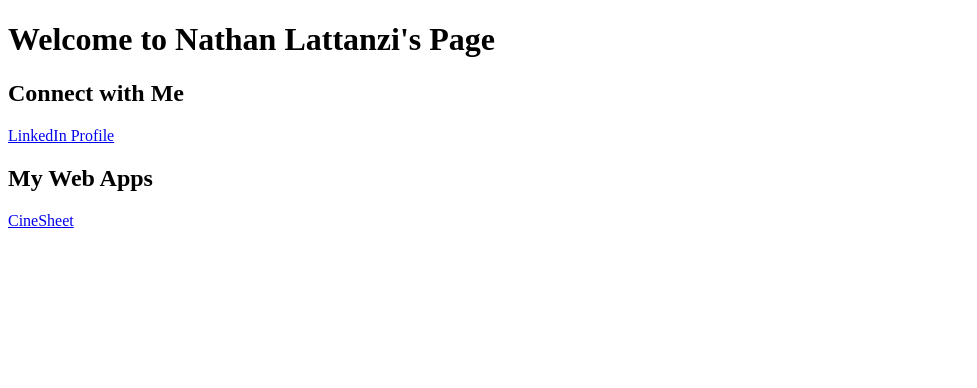
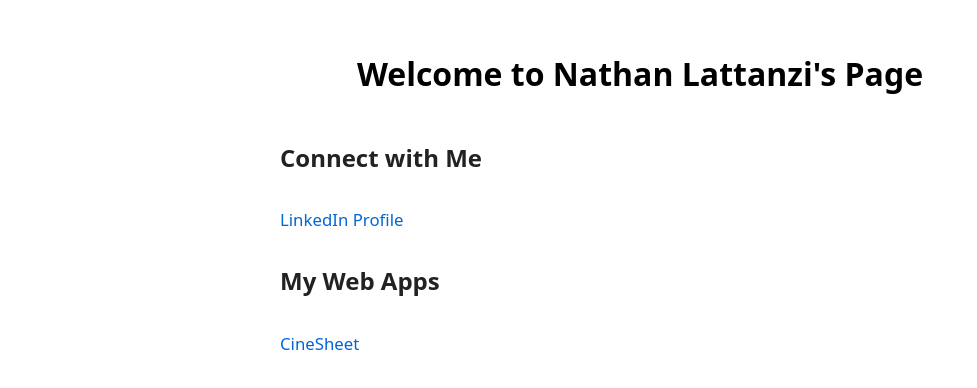
Before and after one commit to web-nlattanzi/Nathan-splash, a plain HTML site: page index.html in a window 1280 px wide. Shown: the whole page, without its empty margins (0-977 px from the left). Drawn offline with Linux system fonts and the light colour scheme.

Commit message:
Restyle page and update layout

```diff
--- a/index.html
+++ b/index.html
@@ -2,7 +2,15 @@
 <html lang="en">
 <head>
   <meta charset="UTF-8">
+  <meta name="viewport" content="width=device-width, initial-scale=1.0">
   <title>Nathan Lattanzi</title>
+  <style>
+    body { font-family: system-ui, -apple-system, Arial, sans-serif; max-width: 720px; margin: 48px auto; padding: 0 20px; line-height: 1.6; }
+    h1 { text-align: center; margin-bottom: 40px; }
+    h2 { margin-top: 28px; color: #222; }
+    a { display: inline-block; margin-top: 10px; font-size: 1.05rem; color: #0366d6; text-decoration: none; }
+    a:hover { text-decoration: underline; }
+  </style>
 </head>
 <body>
   <h1>Welcome to Nathan Lattanzi's Page</h1>
```
